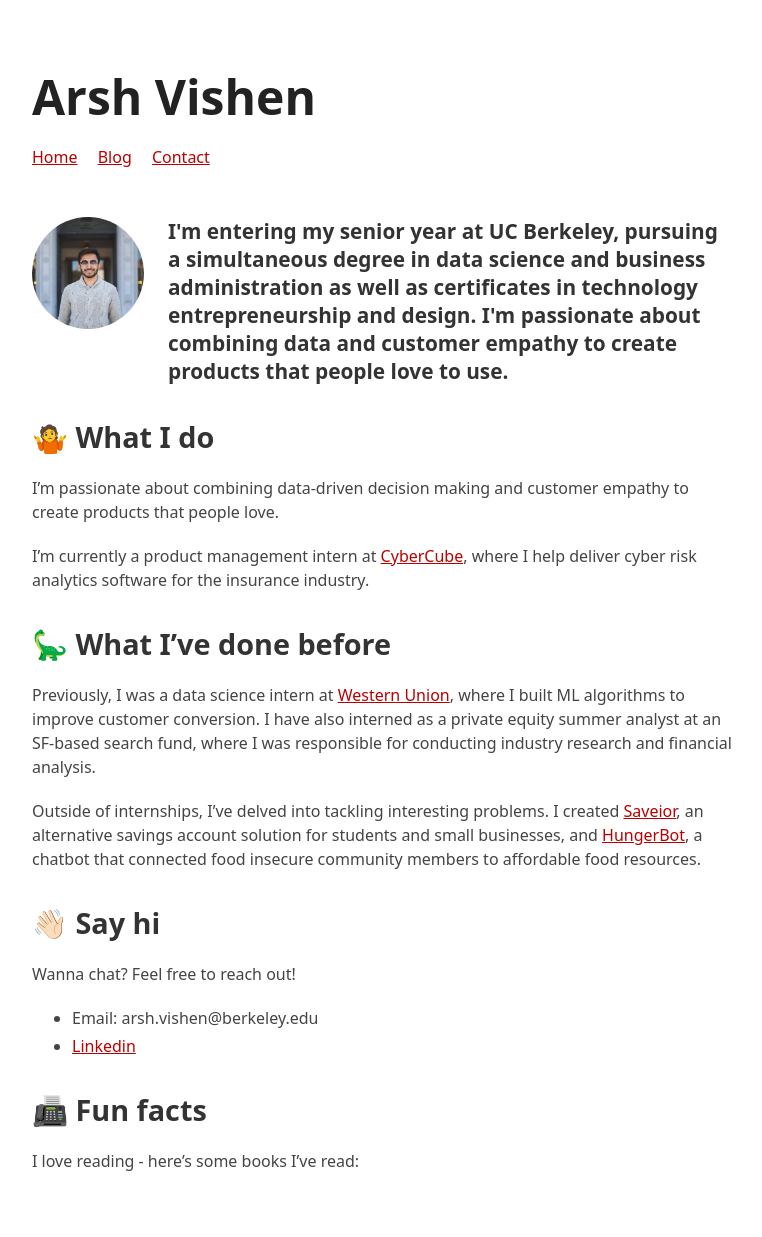
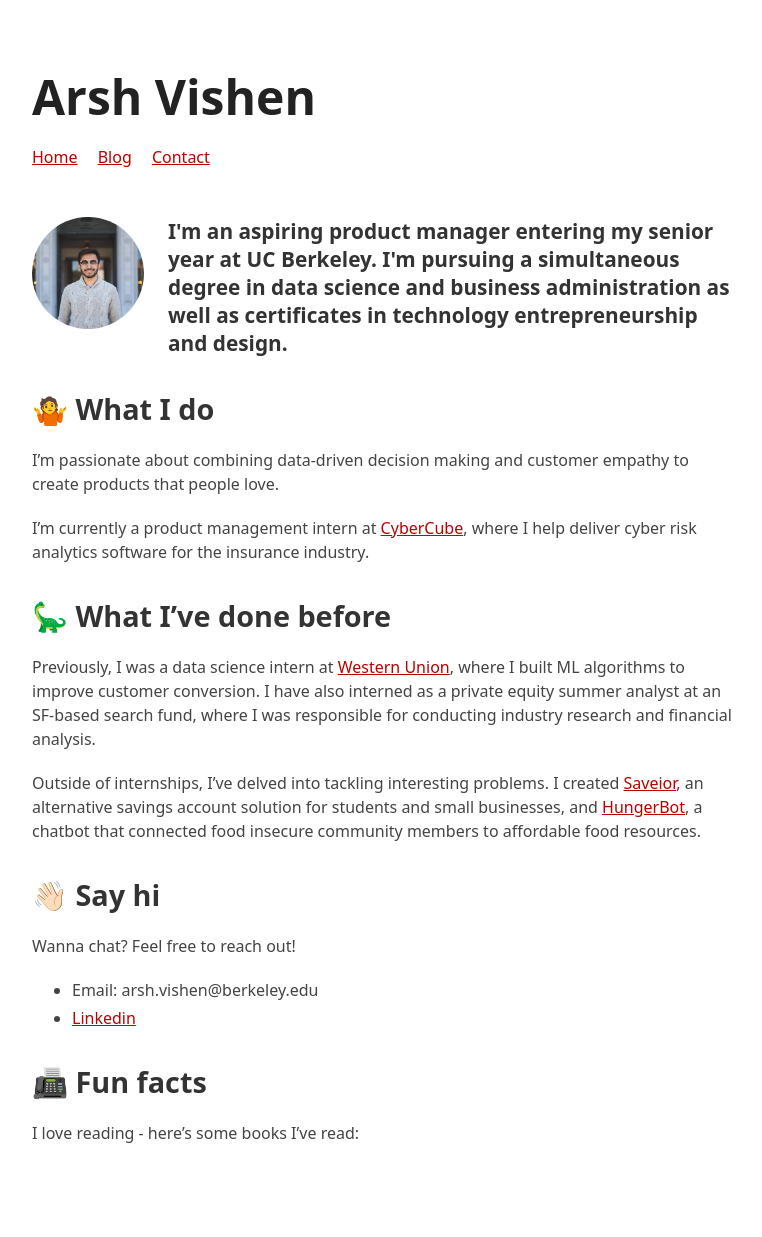
Before and after one commit to arsh-vishen/arsh-vishen.github.io, a Jekyll site: the page built from index.md, in a window 1280 px wide. Shown: the whole page, without its empty margins (258-1020 px from the left). Built offline with Jekyll 4.4.1, drawn with Linux system fonts in a browser that asks for light colours; our own code applies the rules of GitHub Pages for plain Markdown files; after the commit the page ends 1209 px from its top, so only the background shows below that.

Commit message:
Update _config.yml

```diff
--- a/_config.yml
+++ b/_config.yml
@@ -29,7 +29,7 @@ nav-links:
 # for the homepage image + big text next to it
 greeting_image: /42182327_2094312790600591_1149206035773259776_o (1).jpg
 # 100-200 characters recommended
-greeting_text: I'm entering my senior year at UC Berkeley, pursuing a simultaneous degree in data science and business administration as well as certificates in technology entrepreneurship and design. I'm passionate about combining data and customer empathy to create products that people love to use.
+greeting_text: I'm an aspiring product manager entering my senior year at UC Berkeley. I'm pursuing a simultaneous degree in data science and business administration as well as certificates in technology entrepreneurship and design.
 
 # show blog post excerpts on blog page
 show_excerpts: false
```
